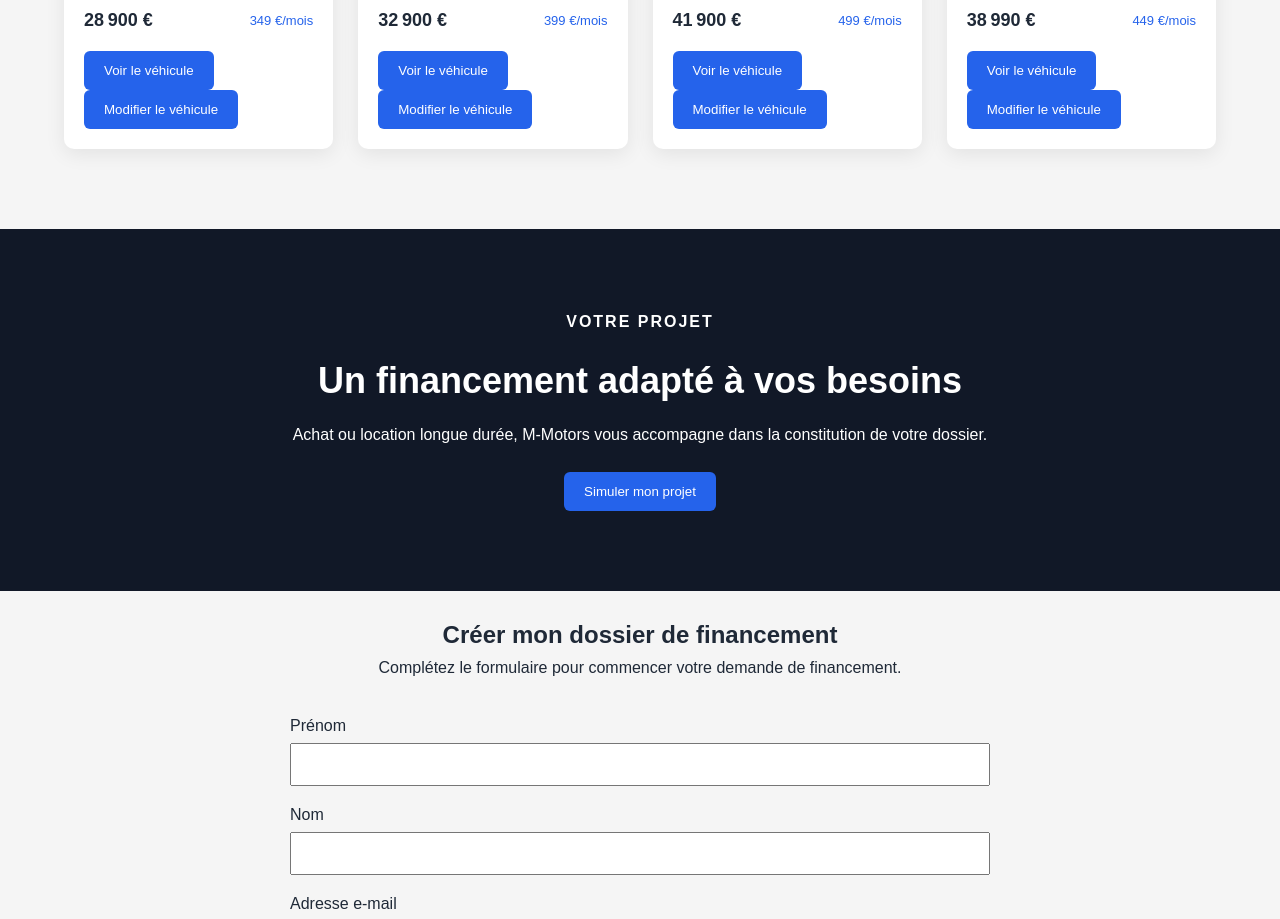
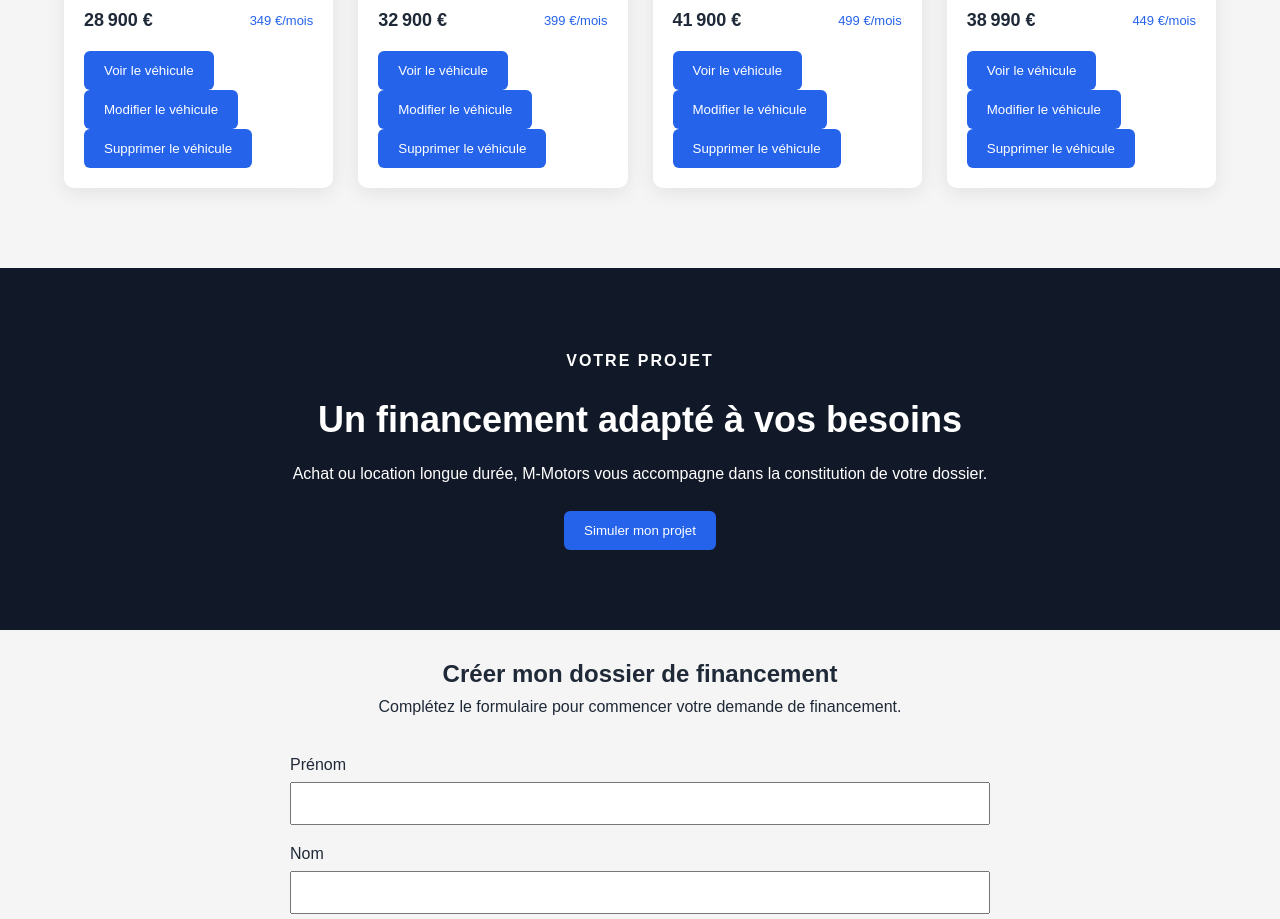
Before and after one commit to NicolascrenFr/M-Motors, a React (Vite) app in the folder frontend/: page / in a window 1280 px wide. Shown: the part 1180-2099 px from the top of the page. Built offline with nearby package versions, Linux system fonts and the light colour scheme.

Commit message:
feat(admin): supprimer un véhicule

```diff
--- a/frontend/src/App.jsx
+++ b/frontend/src/App.jsx
@@ -22,6 +22,12 @@ function App() {
   const [editingVehicle, setEditingVehicle] = useState(null);
 
   const [vehicleList, setVehicleList] = useState(vehicles);
+
+  const handleDelete = (id) => {
+    setVehicleList((previousVehicles) =>
+      previousVehicles.filter((vehicle) => vehicle.id !== id)
+    );
+  };
 
   useEffect(() => {
     if (editingVehicle) {
@@ -138,6 +144,7 @@ function App() {
             vehicle={vehicle}
             onDetails={setSelectedVehicle}
             onEdit={setEditingVehicle}
+            onDelete={handleDelete}
             />
           ))}
         </div>
--- a/frontend/src/components/VehicleCard.jsx
+++ b/frontend/src/components/VehicleCard.jsx
@@ -1,4 +1,5 @@
-function VehicleCard({ vehicle, onDetails, onEdit }) {    return (
+function VehicleCard({ vehicle, onDetails, onEdit, onDelete }) {
+  return (
       <article className="vehicle-card">
         <img
           src={vehicle.image}
@@ -37,6 +38,10 @@ function VehicleCard({ vehicle, onDetails, onEdit }) {    return (
             </button>
           </div>
 
+            <button onClick={() => onDelete(vehicle.id)}>
+              Supprimer le véhicule
+            </button>
+
         </div>
       </article>
     );
```
